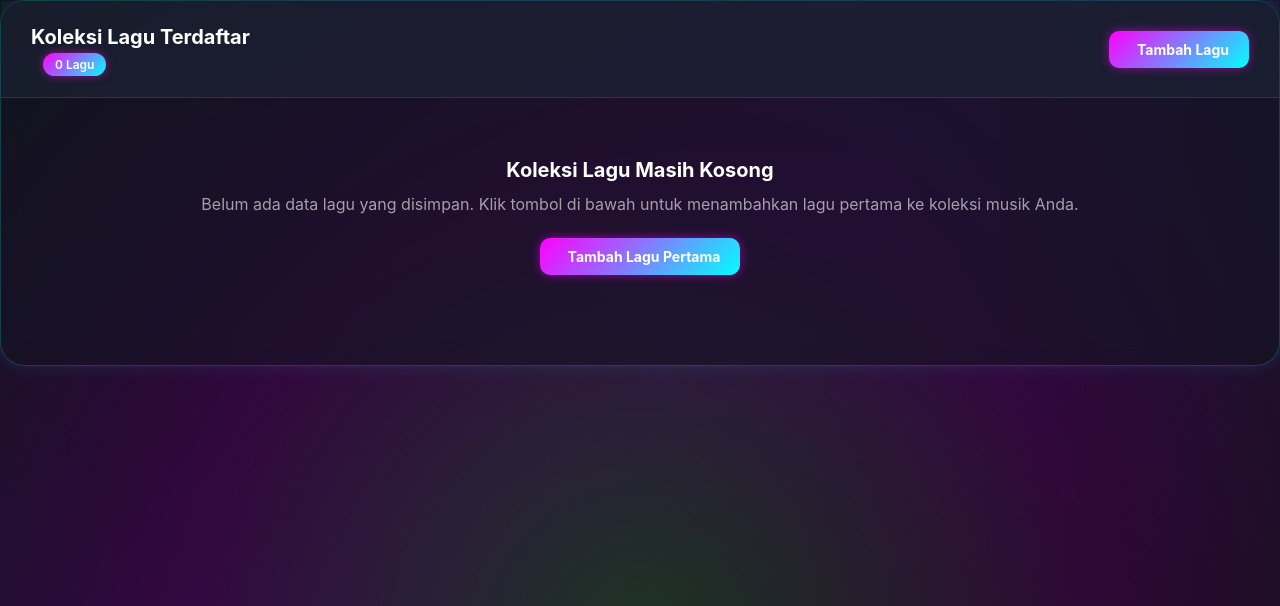
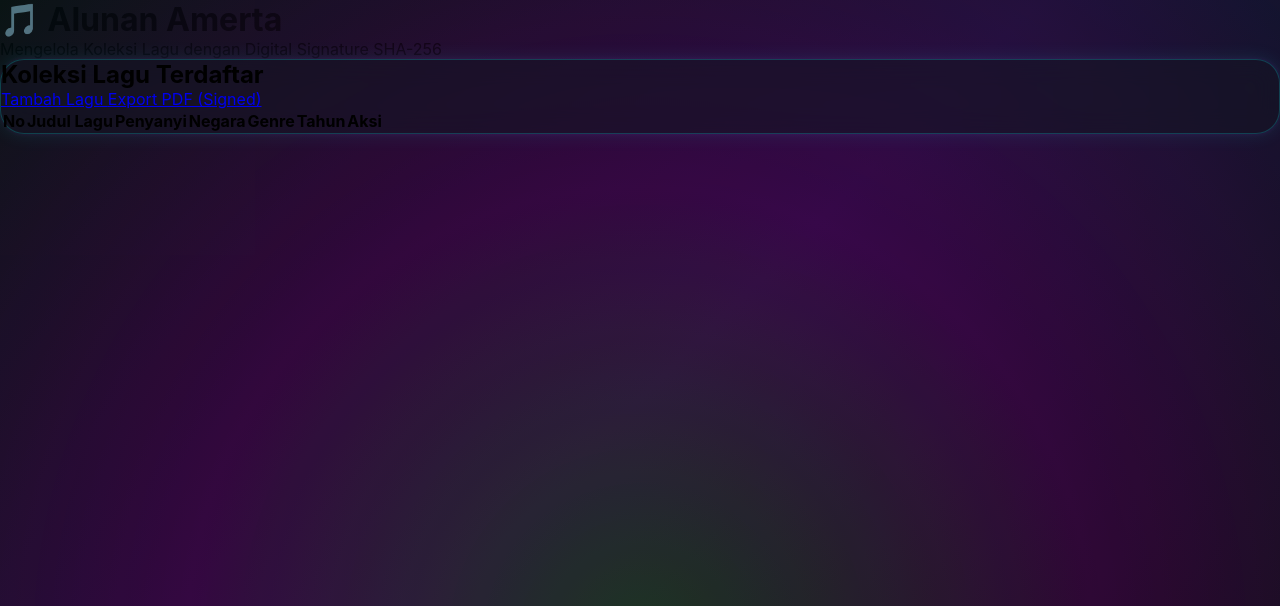
Before and after one commit to khoirunnisasyifa919-sketch/cryptovault, a Flask app: page / in a window 1280 px wide. Shown: the top 606 px of the page. Run offline with Flask 3, Linux system fonts and the light colour scheme; lists and menus that the app fills with data are empty.

Commit message:
Update index.html

```diff
--- a/templates/index.html
+++ b/templates/index.html
@@ -1,121 +1,73 @@
 {% extends 'base.html' %}
 
 {% block content %}
-<div class="card index-card">
-    <div class="card-header">
-        <div class="header-left">
-            <h2>Koleksi Lagu Terdaftar</h2>
-            <span class="badge">{{ songs|length }} Lagu</span>
-        </div>
 
-        <div class="header-actions">
-            <a href="{{ url_for('add_song') }}" class="btn btn-primary">
-                <i class="fa-solid fa-plus"></i> Tambah Lagu
-            </a>
+<div class="header">
 
-            {% if songs %}
-            <a href="{{ url_for('preview_export') }}" class="btn btn-secondary">
-                <i class="fa-solid fa-file-pdf"></i> Export PDF (Signed)
-            </a>
-            {% endif %}
-        </div>
-    </div>
+<h1>🎵 <span>Alunan</span> Amerta</h1>
 
-    <div class="table-container">
+<p>
+Mengelola Koleksi Lagu dengan
+Digital Signature SHA-256
+</p>
 
-        {% if songs %}
-        <table class="data-table">
-            <thead>
-                <tr>
-                    <th width="5%">No</th>
-                    <th width="25%">Judul Lagu</th>
-                    <th width="20%">Penyanyi</th>
-                    <th width="15%">Negara</th>
-                    <th width="15%">Genre</th>
-                    <th width="10%">Tahun</th>
-                    <th width="10%" class="text-center">Aksi</th>
-                </tr>
-            </thead>
+</div>
 
-            <tbody>
-                {% for song in songs %}
-                <tr class="table-row">
-                    <td class="text-muted">{{ loop.index }}</td>
+<div class="card">
 
-                    <td class="font-bold text-dark">
-                        {{ song.judul_lagu }}
-                    </td>
+<h2>Koleksi Lagu Terdaftar</h2>
 
-                    <td>{{ song.penyanyi }}</td>
+<div class="action">
 
-                    <td>{{ song.negara }}</td>
+<a href="/add" class="btn-add">
+Tambah Lagu
+</a>
 
-                    <td>{{ song.genre }}</td>
+<a href="/export" class="btn-export">
+Export PDF (Signed)
+</a>
 
-                    <td>{{ song.tahun }}</td>
+</div>
 
-                    <td class="text-center">
-                        <div class="action-buttons">
+<table>
 
-                            <a href="{{ url_for('edit_song', song_id=song.id) }}"
-                               class="btn-action btn-edit"
-                               title="Ubah Data">
-                                <i class="fa-solid fa-pen-to-square"></i>
-                            </a>
+<tr>
+<th>No</th>
+<th>Judul Lagu</th>
+<th>Penyanyi</th>
+<th>Negara</th>
+<th>Genre</th>
+<th>Tahun</th>
+<th>Aksi</th>
+</tr>
 
-                            <form action="{{ url_for('delete_song', song_id=song.id) }}"
-                                  method="POST"
-                                  class="delete-form"
-                                  style="display:inline;">
+{% for s in songs %}
+<tr>
 
-                                <button type="button"
-                                        class="btn-action btn-delete"
-                                        title="Hapus Lagu"
-                                        onclick="confirmDelete(this, '{{ song.judul_lagu|escape }}')">
+<td>{{ loop.index }}</td>
+<td>{{ s.judul }}</td>
+<td>{{ s.penyanyi }}</td>
+<td>{{ s.negara }}</td>
+<td>{{ s.genre }}</td>
+<td>{{ s.tahun }}</td>
 
-                                    <i class="fa-solid fa-trash-can"></i>
-                                </button>
-                            </form>
+<td>
 
-                        </div>
-                    </td>
-                </tr>
-                {% endfor %}
-            </tbody>
+<a href="/edit/{{ loop.index0 }}">
+✏️
+</a>
 
-        </table>
+<a href="/delete/{{ loop.index0 }}">
+🗑️
+</a>
 
-        {% else %}
+</td>
 
-        <div class="empty-state">
-            <div class="empty-icon-container">
-                <i class="fa-solid fa-music empty-icon"></i>
-            </div>
+</tr>
+{% endfor %}
 
-            <h3>Koleksi Lagu Masih Kosong</h3>
+</table>
 
-            <p>
-                Belum ada data lagu yang disimpan.
-                Klik tombol di bawah untuk menambahkan lagu pertama ke koleksi musik Anda.
-            </p>
+</div>
 
-            <a href="{{ url_for('add_song') }}" class="btn btn-primary btn-large">
-                <i class="fa-solid fa-plus"></i>
-                Tambah Lagu Pertama
-            </a>
-        </div>
-        <div class="bg-animation">
-            <div class="floating-music">🎵</div>
-            <div class="floating-music">🎶</div>
-            <div class="floating-music">🎧</div>
-            <div class="floating-music">🎤</div>
-            <div class="floating-music">🎼</div>
-            <div class="floating-music">🎹</div>
-            <div class="floating-music">🎸</div>
-            <div class="floating-music">🥁</div>
-        </div>
-        {% endif %}
-
-    </div>
-</div>
 {% endblock %}
```
